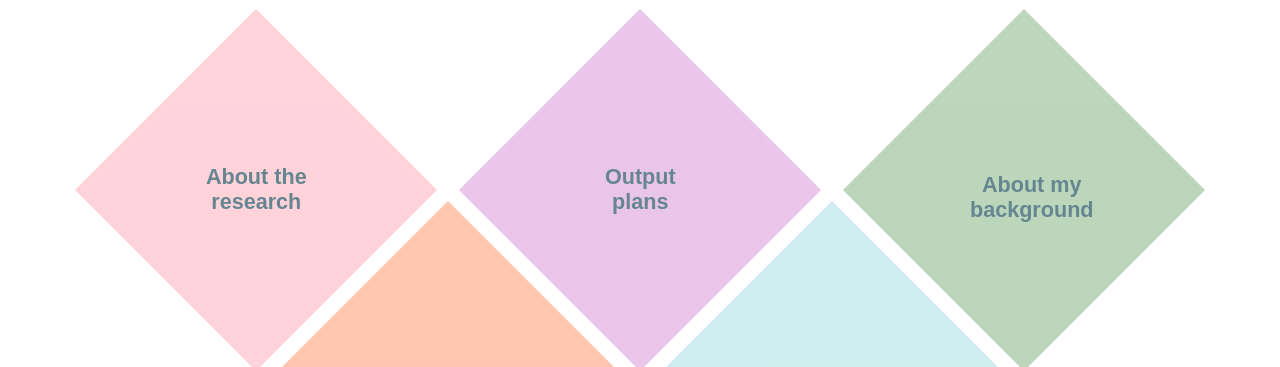
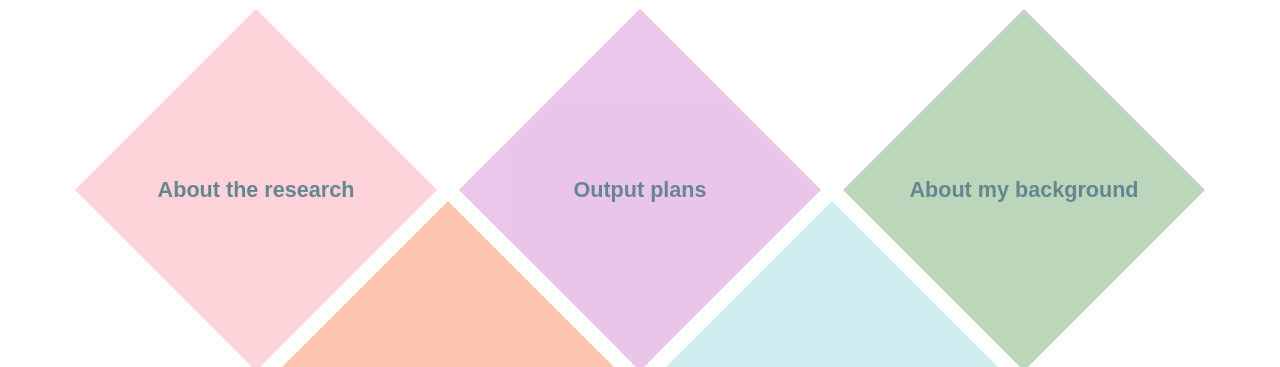
Before and after one commit to aurigandrea/AoTNLS, a website built with Parcel: page index.html in a window 1280 px wide. Shown: the part 405-772 px from the top of the page. Built offline with nearby package versions, Linux system fonts and the light colour scheme.

Commit message:
sorted out the not centered text in the diamond

```diff
--- a/css/main.css
+++ b/css/main.css
@@ -451,26 +451,30 @@ align-items: center;
 	  transform:  translateY(75%) translateX(-100%)  rotate(45deg);
 }
 
+.flex-container4 .item h2,
+.flex-container4 a {
+  position: absolute;
+  top: 50%;
+  left: 50%;
+  transform: translate(-50%, -50%) rotate(-45deg);
+  text-align: center;
+  width: 100%; /* Ensures the text takes the full width */
+  margin: 0;  /* Remove any margin that might interfere with centering */
+}
+
 .item h2 {
-  position: relative;
   background-color: inherit;
-  margin: 30%;
   font-size: 90%;
   font-weight: 900;
-  transform: rotate(-45deg) !important;
 }
 
 .flex-container4 a {
   color: #003747;
-  text-align: center;
-  position: relative;
   text-decoration: none;
   display: inline-block;
   background-color: inherit;
-  margin: 30%;
   font-size: 90%;
-    font-weight: 900;
-  transform: rotate(-45deg) !important;
+  font-weight: 900;
 }
 
 .flex-container4 a:focus,
```
